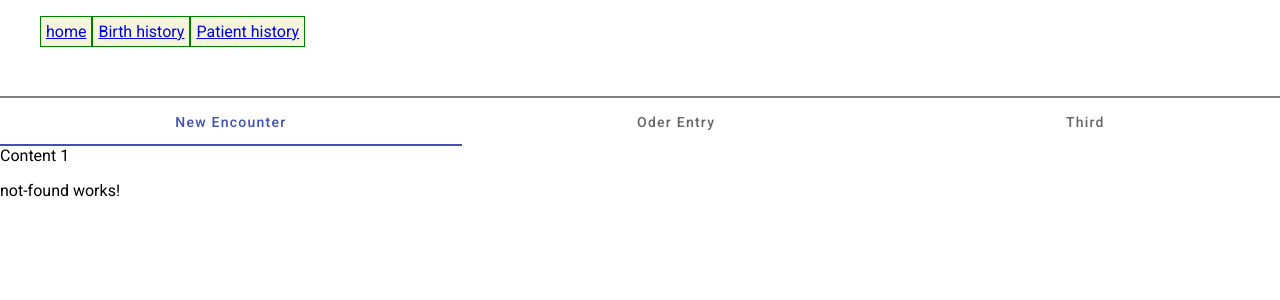
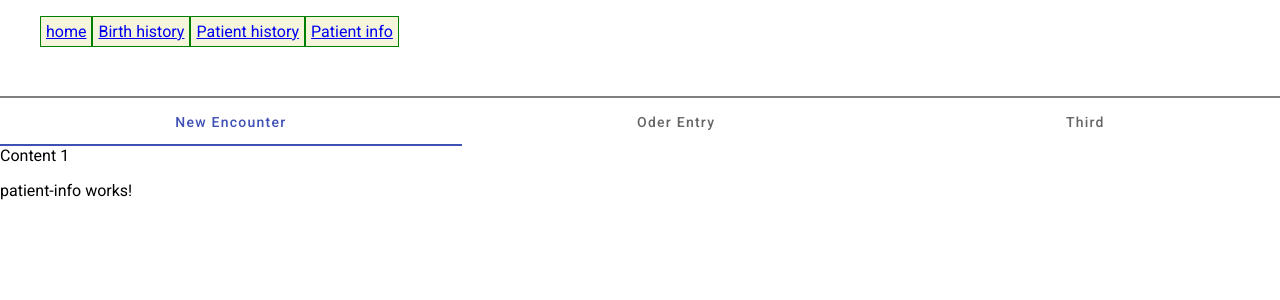
Before and after one commit to sshelake25/2023ng, an Angular app: page /patient-info in a window 1280 px wide. Shown: the top 300 px of the page. Built offline with nearby package versions, Linux system fonts and the light colour scheme.

Commit message:
added patient-info route

```diff
--- a/src/app/app.module.ts
+++ b/src/app/app.module.ts
@@ -21,6 +21,7 @@ import { HttpClientModule } from '@angular/common/http';
 import { MatTableModule } from '@angular/material/table';
 import {MatCheckboxModule} from '@angular/material/checkbox';
 import { TestImageDirective } from './test-image.directive';
+import { PatientInfoComponent } from './patient-info/patient-info.component';
 
 @NgModule({
   declarations: [
@@ -34,7 +35,8 @@ import { TestImageDirective } from './test-image.directive';
     NotFoundComponent,
     AnimalHistoryComponent,
     HomeComponent,
-    TestImageDirective
+    TestImageDirective,
+    PatientInfoComponent
   ],
   imports: [
     BrowserModule,
--- a/src/app/header/header.component.html
+++ b/src/app/header/header.component.html
@@ -26,6 +26,14 @@
           >Patient history </a
         >
       </li>
+      <li>
+        <a
+          routerLink="/patient-info"
+          routerLinkActive="active"
+          ariaCurrentWhenActive="page"
+          >Patient info </a
+        >
+      </li>
     </ul>
   </nav>
 </div>
--- /dev/null
+++ b/src/app/patient-info/patient-info.component.html
@@ -0,0 +1 @@
+<p>patient-info works!</p>
```
Also changed, not shown: src/app/app-routing/app-routing.module.ts (+8 -0 lines), src/app/patient-info/patient-info.component.ts (added, +10 -0 lines), src/app/patient-info/patient-info.component.css (added), 1 other file (tests, documents, lock files or other folders).
